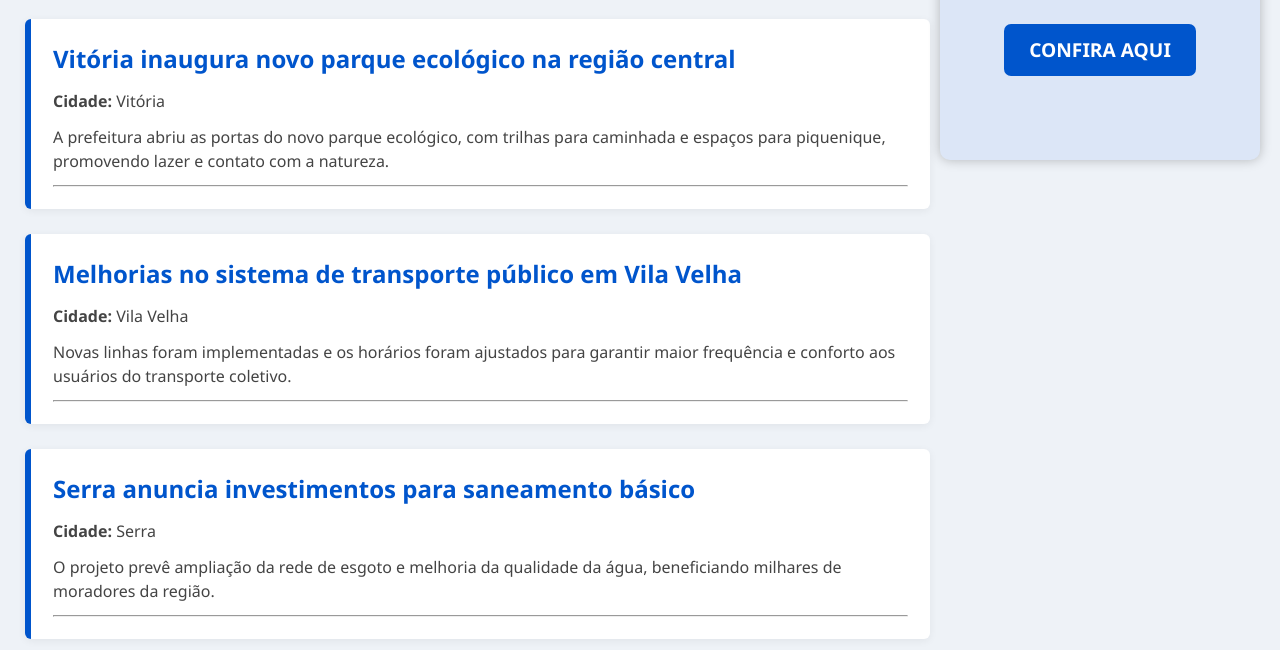
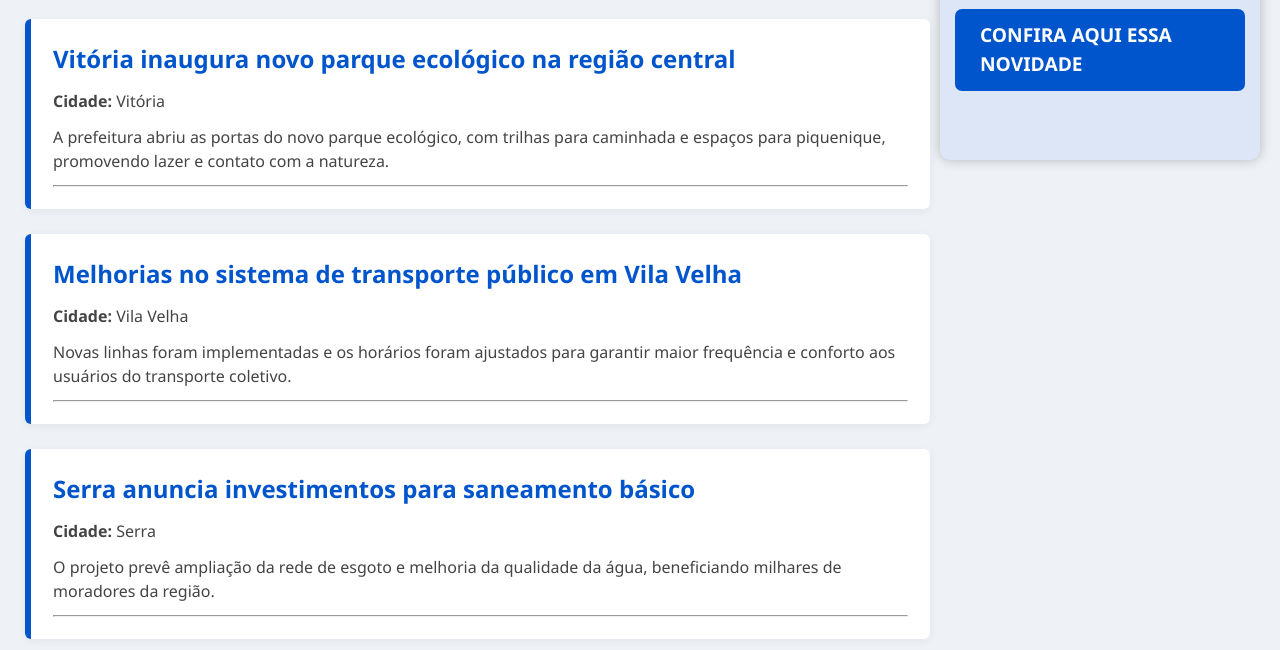
Before and after one commit to victorsaibxxw/vitorianoticiam, a plain HTML site: page index.html in a window 1280 px wide. Shown: the part 150-800 px from the top of the page. Drawn offline with Linux system fonts and the light colour scheme.

Commit message:
Update index.html

```diff
--- a/index.html
+++ b/index.html
@@ -145,7 +145,7 @@
   </footer>
 
   <div id="ads">
-    <a href="propaganda.html" target="_blank" rel="noopener noreferrer">CONFIRA AQUI</a>
+    <a href="propaganda.html" target="_blank" rel="noopener noreferrer">CONFIRA AQUI ESSA NOVIDADE</a>
   </div>
 
   <script>
```
